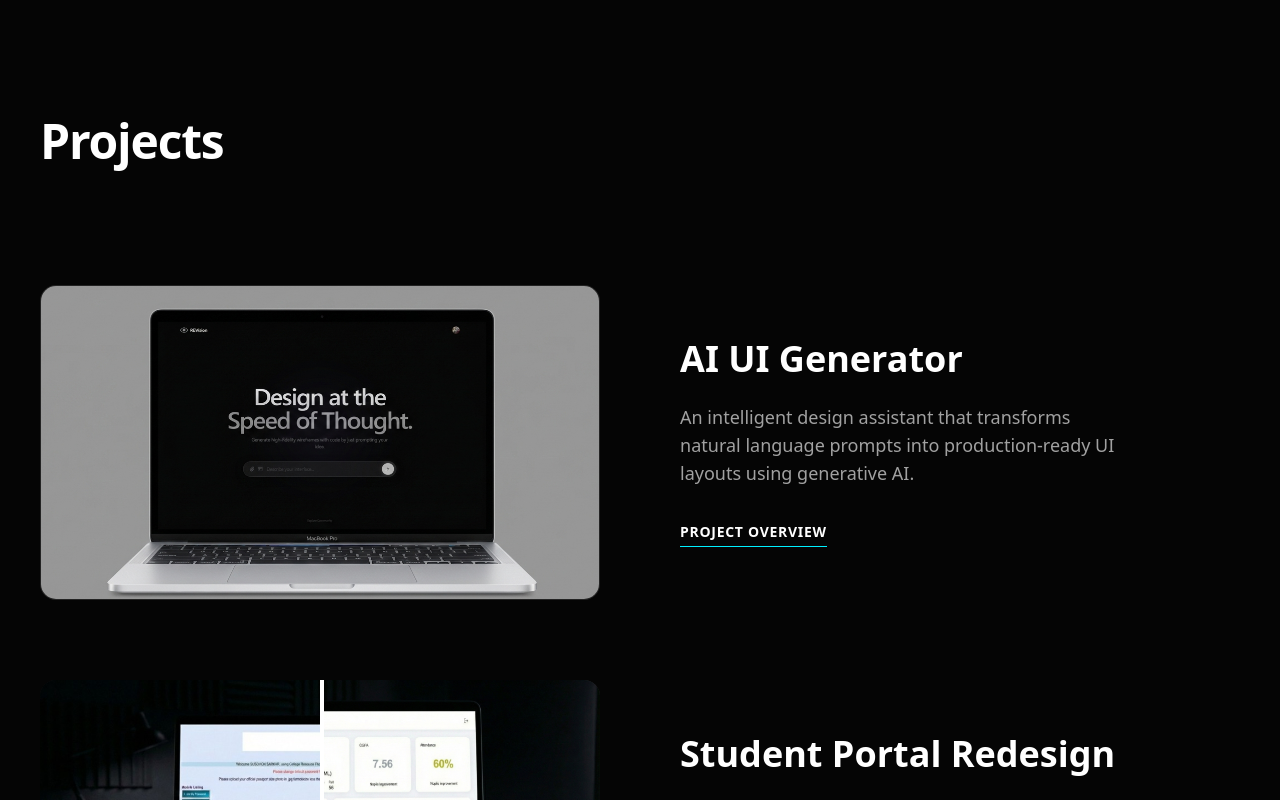
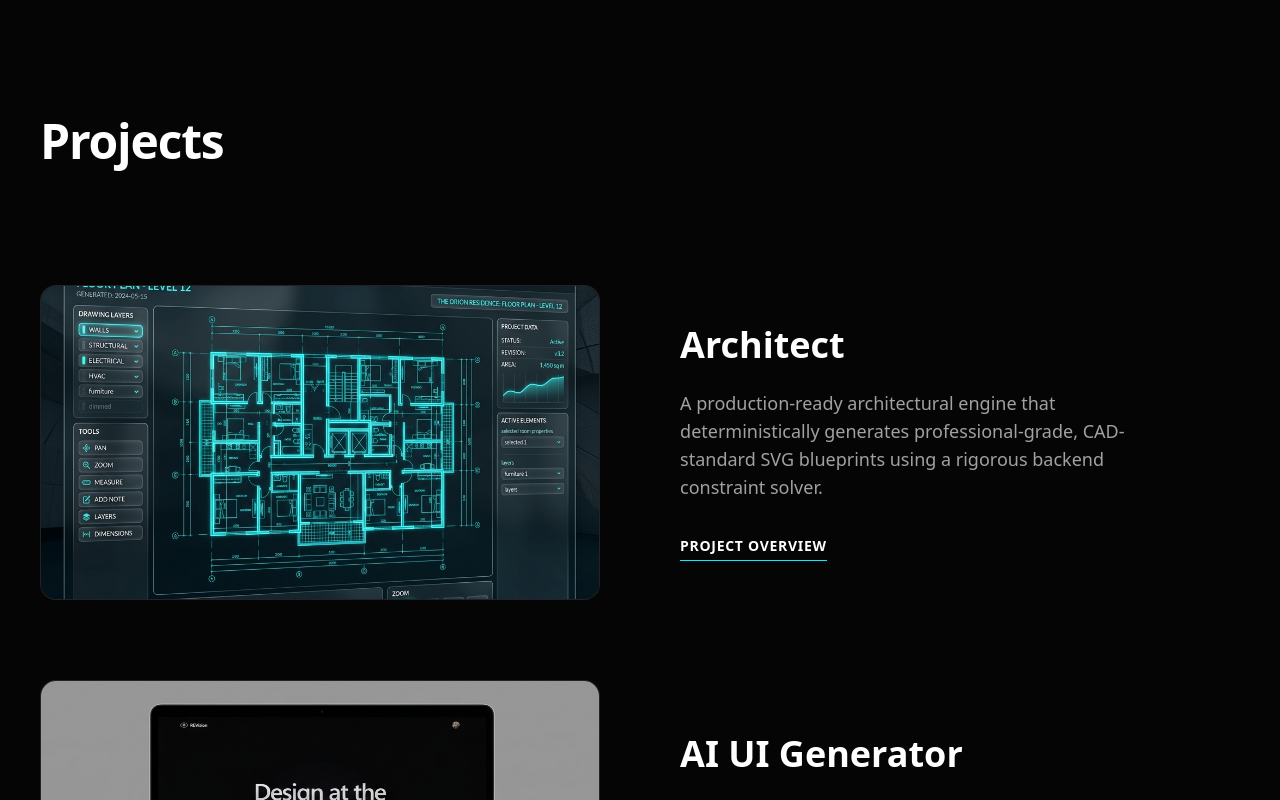
Before and after one commit to susovonandremi/remi.portfolio, a Next.js app: page / in a window 1280 px wide. Shown: the part 1099-1899 px from the top of the page. Built offline with nearby package versions, Linux system fonts and the light colour scheme.

Commit message:
feat: Add Architect (PlotAI) project to portfolio

```diff
--- a/components/Projects.tsx
+++ b/components/Projects.tsx
@@ -10,6 +10,44 @@ export default function Projects() {
         <section id="projects" className="w-full bg-[#050505] text-white py-32 px-4 md:px-10">
             <div className="max-w-7xl mx-auto flex flex-col gap-20">
                 <h2 className="text-4xl md:text-5xl font-bold tracking-tight mb-10">Projects</h2>
+
+                {/* Project 0: Architect (PlotAI) */}
+                <motion.div
+                    initial={{ opacity: 0, y: 20 }}
+                    whileInView={{ opacity: 1, y: 0 }}
+                    viewport={{ once: true }}
+                    transition={{ duration: 0.6 }}
+                    className="group flex flex-col md:flex-row gap-20"
+                >
+                    {/* Image */}
+                    <Link href="https://github.com/susovonandremi/plot-ai" target="_blank" className="w-full md:w-1/2 aspect-video bg-neutral-900 rounded-2xl overflow-hidden relative border border-white/5 ring-1 ring-white/0 transition-all duration-500 hover:ring-white/20 hover:shadow-[0_0_30px_rgba(255,255,255,0.05)]">
+                        <div className="absolute inset-0 z-10 bg-gradient-to-tr from-white/5 to-transparent opacity-0 group-hover:opacity-100 transition-opacity duration-500 pointer-events-none" />
+                        <Image
+                            src="/architect-project.png"
+                            alt="Architect Blueprint Engine"
+                            fill
+                            priority
+                            className="object-cover transition-transform duration-700 group-hover:scale-105"
+                        />
+                    </Link>
+
+                    {/* Content */}
+                    <div className="w-full md:w-1/2 flex flex-col justify-center items-start">
+                        <Link href="https://github.com/susovonandremi/plot-ai" target="_blank">
+                            <h3 className="text-3xl md:text-4xl font-bold mb-6 hover:text-[#00f0ff] transition-colors">
+                                Architect
+                            </h3>
+                        </Link>
+                        <p className="text-neutral-400 text-lg mb-8 max-w-md">
+                            A production-ready architectural engine that deterministically generates professional-grade, CAD-standard SVG blueprints using a rigorous backend constraint solver.
+                        </p>
+                        <Link href="https://github.com/susovonandremi/plot-ai" target="_blank">
+                            <button className="text-sm font-bold uppercase tracking-wider border-b border-[#00f0ff] pb-1 hover:text-[#00f0ff] transition-colors">
+                                Project Overview
+                            </button>
+                        </Link>
+                    </div>
+                </motion.div>
 
                 {/* Project 1: AI UI Generator (Static) */}
                 <motion.div
```
Also changed, not shown: public/architect-project.png (added).
